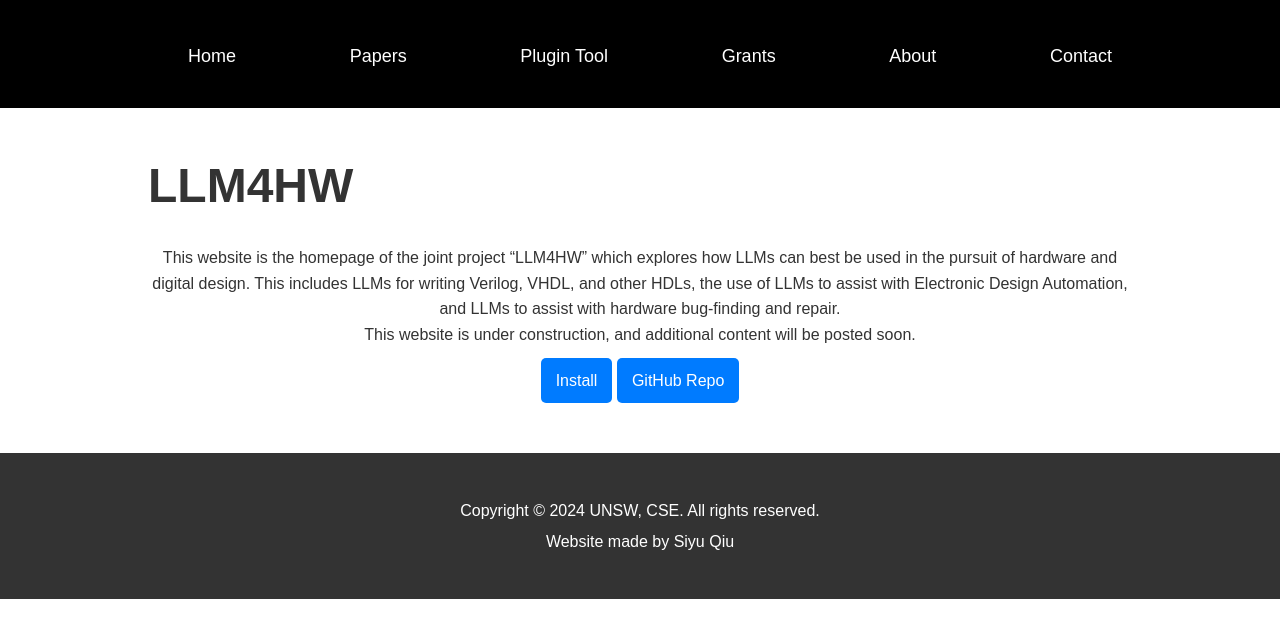
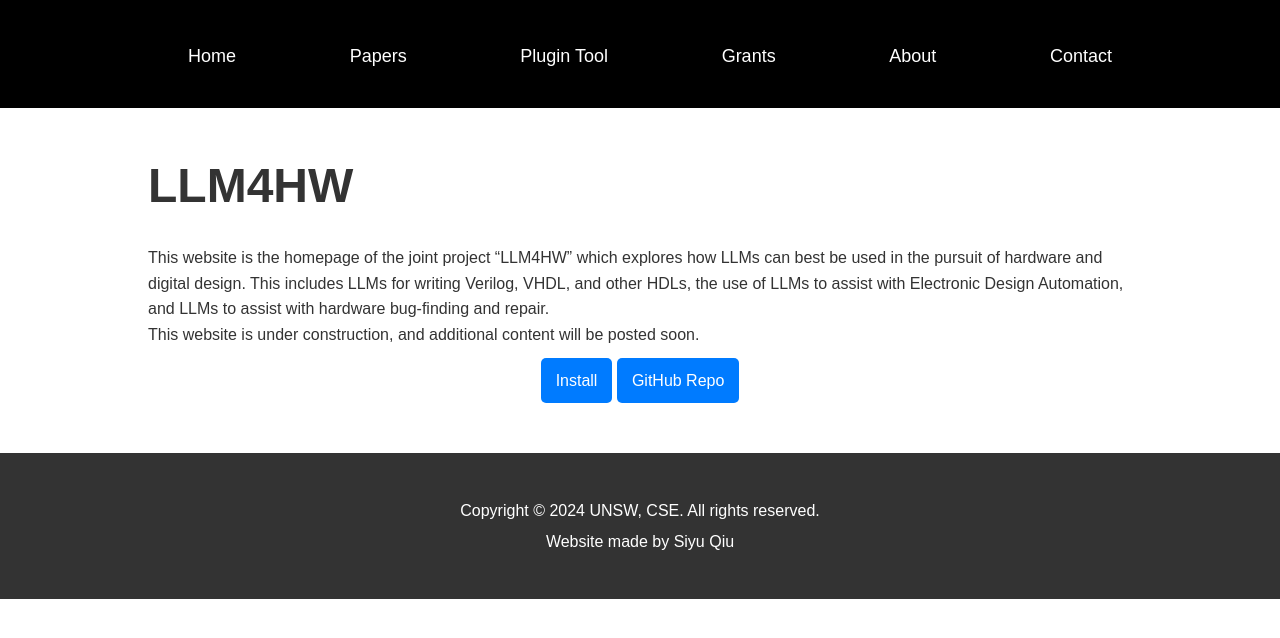
Before and after one commit to llm4hw/llm4hw.github.io, a Jekyll site: the page built from index.md, in a window 1280 px wide. Shown: the top 638 px of the page. Built offline with Jekyll 4.4.1, drawn with Linux system fonts in a browser that asks for light colours.

Commit message:
Update style.css

```diff
--- a/assets/css/style.css
+++ b/assets/css/style.css
@@ -116,7 +116,7 @@ footer {
 
 footer p {
     margin: 5px 0;
-    text-align: center;
+    text-align: center !important;
 }
 
 
@@ -147,7 +147,7 @@ footer p {
     margin-bottom: 20px; /* Space between paragraphs */
 }
 
-.container h1, .container h2 {
+.container h1, .container h2, .container p {
     text-align: left; /* Align text to the left for standard reading */
 }
 
```
